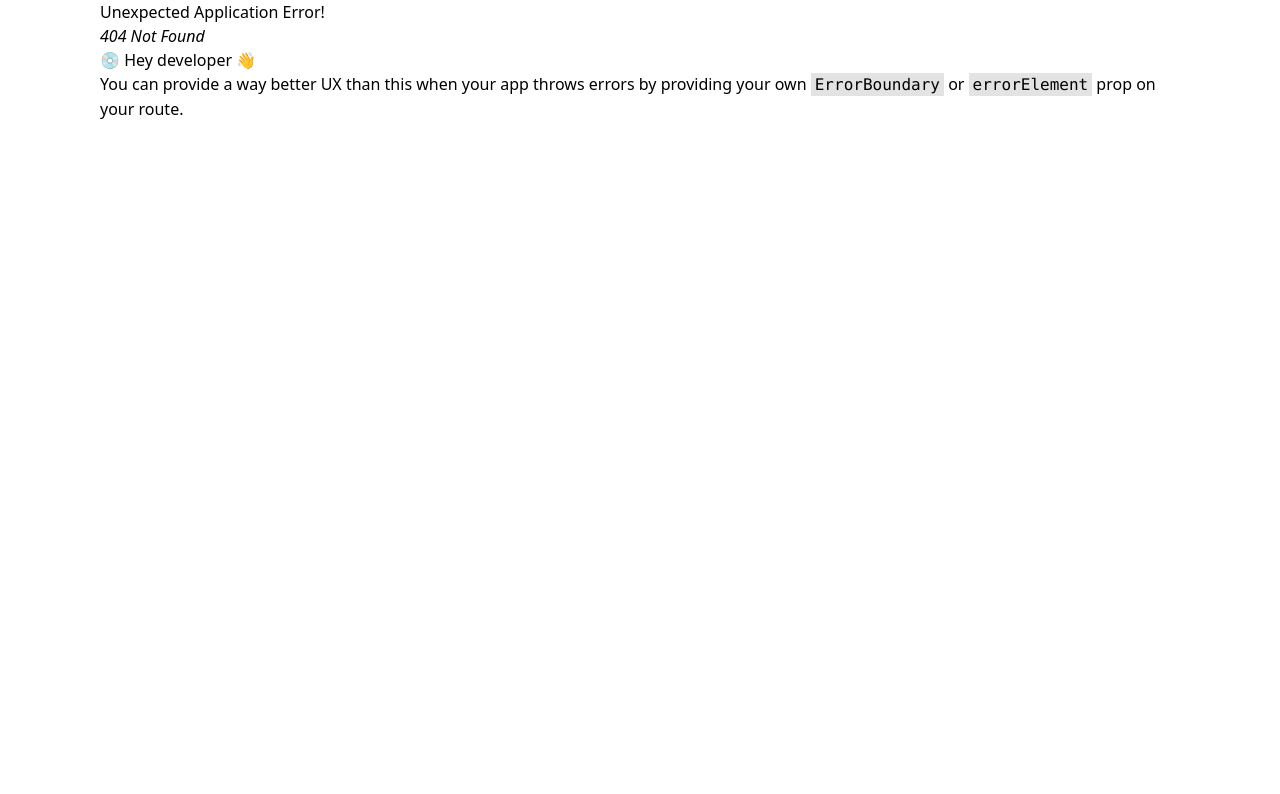
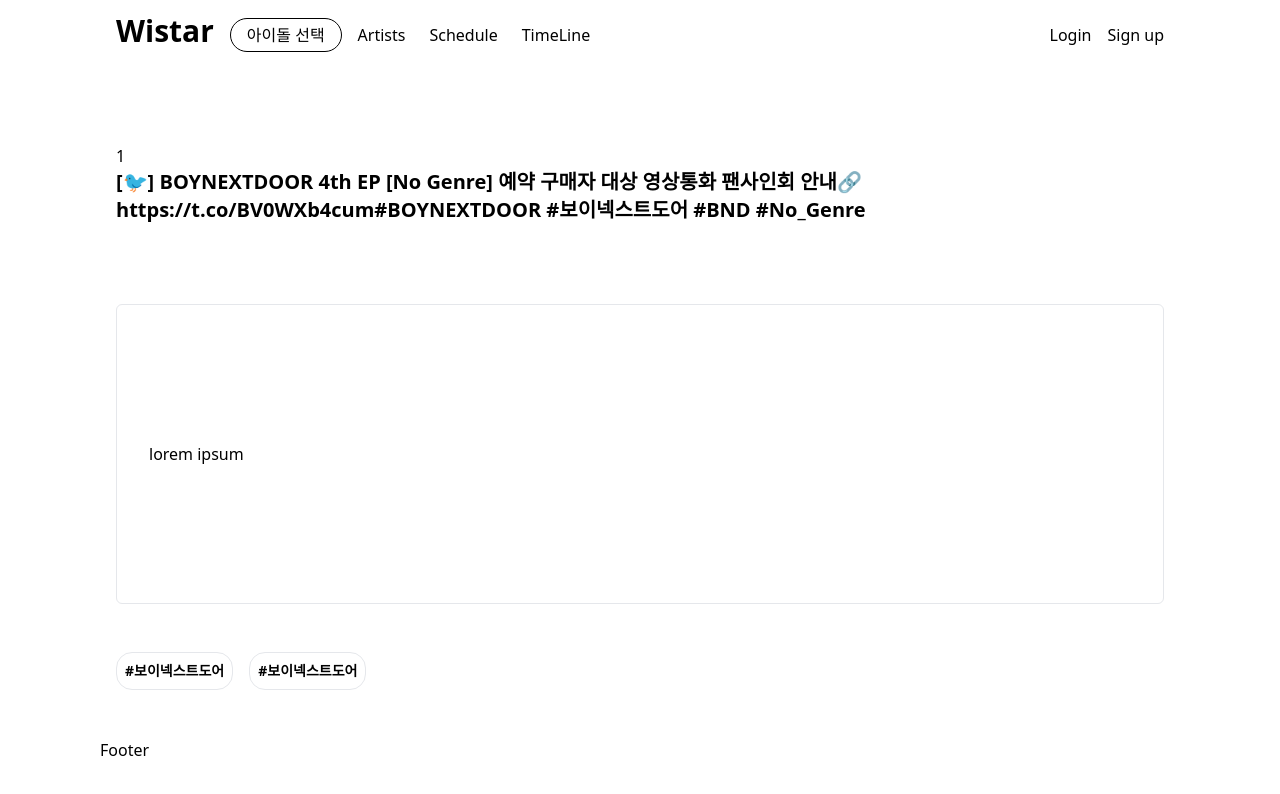
Before and after one commit to 09-MainProject/MyFavIdolFront, a React (Vite) app: page /schedule/1 in a window 1280 px wide. Before the commit this address had no page. Shown: the top 794 px of the page. Built offline with nearby package versions, Linux system fonts and the light colour scheme.

Commit message:
:sparkles: feat: #33 /schedule/:id 라우터 및 상세 페이지 UI 추가

```diff
--- a/src/App.tsx
+++ b/src/App.tsx
@@ -1,4 +1,5 @@
 import { createBrowserRouter, RouterProvider } from 'react-router';
+import ScheduleDetail from '@pages/schedule/ScheduleDetail';
 import Layout from '@/components/layouts/Layout';
 import Artist from '@/pages/artists/Artist';
 import Home from '@/pages/home/Home';
@@ -26,6 +27,10 @@
           element: <Schedule />,
         },
         {
+          path: '/schedule/:id',
+          element: <ScheduleDetail />,
+        },
+        {
           path: '/timeline',
           element: <Timeline />,
         },
--- a/src/components/common/Calendar/CalendarWrapper.tsx
+++ b/src/components/common/Calendar/CalendarWrapper.tsx
@@ -1,6 +1,8 @@
 import { format } from 'date-fns';
 import { useEffect, useState } from 'react';
 import Calendar, { TileArgs } from 'react-calendar';
+
+import { Link } from 'react-router';
 import NotificationCard from '@components/common/Card/NotificationCard';
 import NotificationInfoCardList from '@components/common/Card/NotificationInfoCardList';
 import { Idol } from '@store/idolStore';
@@ -58,13 +60,17 @@
       <h3 className="mt-12 text-2xl font-bold">선택한 스케줄</h3>
       {selectedIdol?.map(idol => (
         <NotificationCard key={idol.id}>
-          <NotificationInfoCardList filterDate={idol} />
+          <Link to={idol.id.toString()}>
+            <NotificationInfoCardList filterDate={idol} />
+          </Link>
         </NotificationCard>
       ))}
       <h3 className="mt-12 text-2xl font-bold">다가오는 스케줄</h3>
       {upcomingIdols?.map(idol => (
         <NotificationCard key={`upcoming-${idol.id}`}>
-          <NotificationInfoCardList filterDate={idol} />
+          <Link to={idol.id.toString()}>
+            <NotificationInfoCardList filterDate={idol} />
+          </Link>
         </NotificationCard>
       ))}
     </article>
--- /dev/null
+++ b/src/pages/schedule/ScheduleDetail.tsx
@@ -0,0 +1,44 @@
+import { useParams } from 'react-router';
+
+const IDOL_DETAIL = ['#보이넥스트도어', '#보이넥스트도어'];
+
+function ScheduleDetail() {
+  const { id } = useParams();
+
+  if (!id) return <div className="p-4">잘못된 접근입니다.</div>;
+
+  return (
+    <section className="mt-24 p-4">
+      <article>
+        {id}
+        <h1 className="mb-20 text-xl font-bold">
+          [🐦] BOYNEXTDOOR 4th EP [No Genre] 예약 구매자 대상 영상통화 팬사인회
+          안내
+          <a
+            href="https://t.co/BV0WXb4cum"
+            target="_blank"
+            rel="noopener noreferrer"
+          >
+            🔗 https://t.co/BV0WXb4cum
+          </a>
+          #BOYNEXTDOOR #보이넥스트도어 #BND #No_Genre
+        </h1>
+        <div className="flex h-[300px] max-h-[400px] items-center rounded-md border border-gray-200 p-8">
+          <p>lorem ipsum</p>
+        </div>
+        <ul className="mt-12 flex items-center gap-4">
+          {IDOL_DETAIL.map(idol => (
+            <li
+              key={idol}
+              className="rounded-2xl border border-gray-200 p-2 text-sm font-bold"
+            >
+              {idol}
+            </li>
+          ))}
+        </ul>
+      </article>
+    </section>
+  );
+}
+
+export default ScheduleDetail;
```
